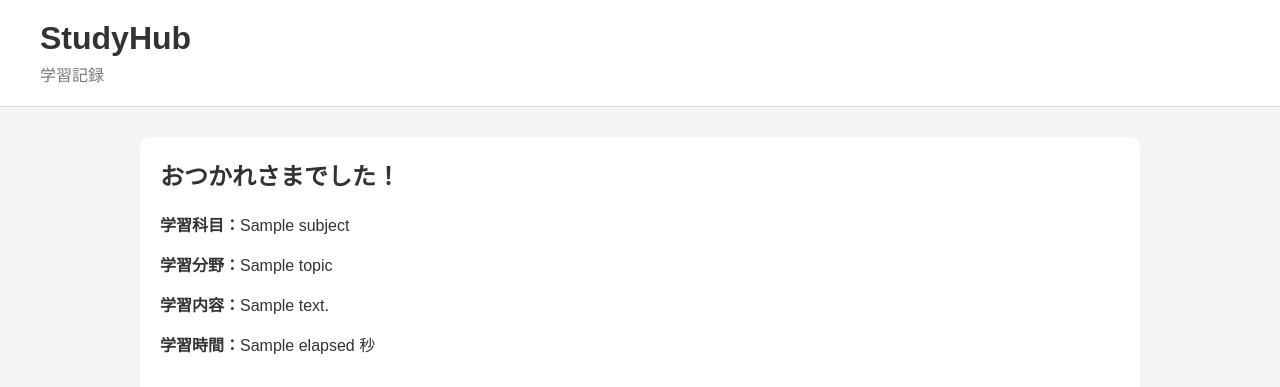
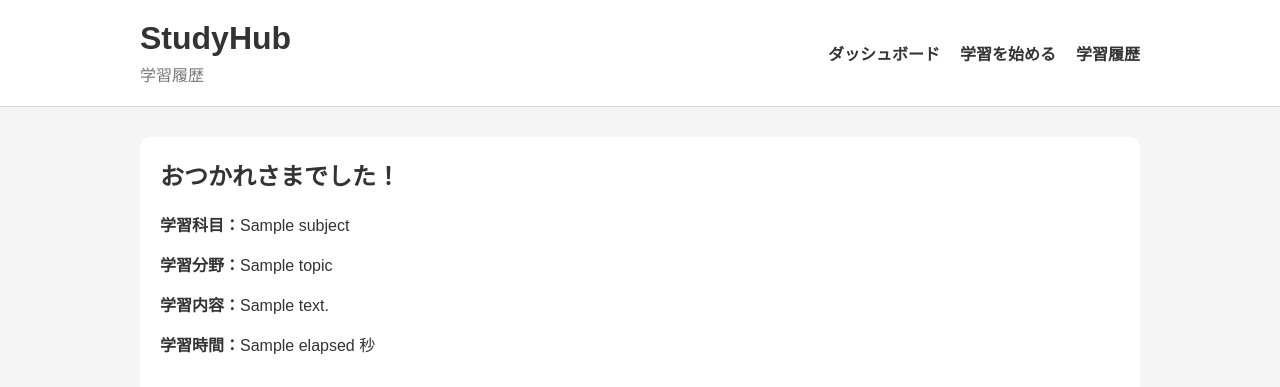
Before and after one commit to hanamarudesu/study-management-app, a Flask app: template templates/record.html in a window 1280 px wide. Shown: the top 387 px of the page. Run offline with Flask 3, Linux system fonts and the light colour scheme; the template is opened without the code that fills it: most values are stand-ins (such as "Sample title", 1, 10 or a date in 2020).

Commit message:
refactor: 共通テンプレートを作成

```diff
--- a/static/css/style.css
+++ b/static/css/style.css
@@ -247,3 +247,28 @@ button:hover {
     color: #777777;
     font-size: 14px;
 }
+
+/* ヘッダーナビゲーション */
+.header-inner {
+    max-width: 1000px;
+    margin: 0 auto;
+
+    display: flex;
+    justify-content: space-between;
+    align-items: center;
+}
+
+header nav {
+    display: flex;
+    gap: 20px;
+}
+
+header nav a {
+    color: #333333;
+    text-decoration: none;
+    font-weight: bold;
+}
+
+header nav a:hover {
+    opacity: 0.6;
+}
--- /dev/null
+++ b/templates/base.html
@@ -0,0 +1,43 @@
+<!DOCTYPE html>
+<html lang="ja">
+
+<head>
+    <meta charset="UTF-8">
+    <meta name="viewport" content="width=device-width, initial-scale=1.0">
+
+    <title>{% block title %}StudyHub{% endblock %}</title>
+
+    <link rel="stylesheet"
+          href="{{ url_for('static', filename='css/style.css') }}">
+</head>
+
+<body>
+
+    <header>
+        <div class="header-inner">
+
+            <div>
+                <h1>StudyHub</h1>
+                <p>{% block page_name %}{% endblock %}</p>
+            </div>
+
+            <nav>
+                <a href="{{ url_for('home') }}">ダッシュボード</a>
+                <a href="{{ url_for('study') }}">学習を始める</a>
+                <a href="{{ url_for('history') }}">学習履歴</a>
+            </nav>
+
+        </div>
+    </header>
+
+    <main>
+        {% block content %}
+        {% endblock %}
+    </main>
+
+    {% block scripts %}
+    {% endblock %}
+
+</body>
+
+</html>
--- a/templates/record.html
+++ b/templates/record.html
@@ -1,24 +1,10 @@
-<!DOCTYPE html>
-<html lang="ja">
+{% extends "base.html" %}
 
-<head>
-    <meta charset="UTF-8">
-    <meta name="viewport" content="width=device-width, initial-scale=1.0">
+{% block title %}StudyHub | 学習履歴{% endblock %}
 
-    <title>StudyHub | 学習記録</title>
+{% block page_name %}学習履歴{% endblock %}
 
-    <link rel="stylesheet" href="{{ url_for('static', filename='css/style.css') }}">
-</head>
-
-<body>
-
-    <header>
-        <h1>StudyHub</h1>
-        <p>学習記録</p>
-    </header>
-
-    <main>
-
+{% block content %}
     <section>
         <h2>おつかれさまでした！</h2>
 
@@ -96,8 +82,4 @@
         </form>
     </section>
 
-    </main>
-
-</body>
-
-</html>
+{% endblock %}
```
Also changed, not shown: templates/history.html (+5 -23 lines), templates/index.html (+5 -19 lines), templates/study.html (+5 -22 lines), templates/timer.html (+17 -35 lines).
